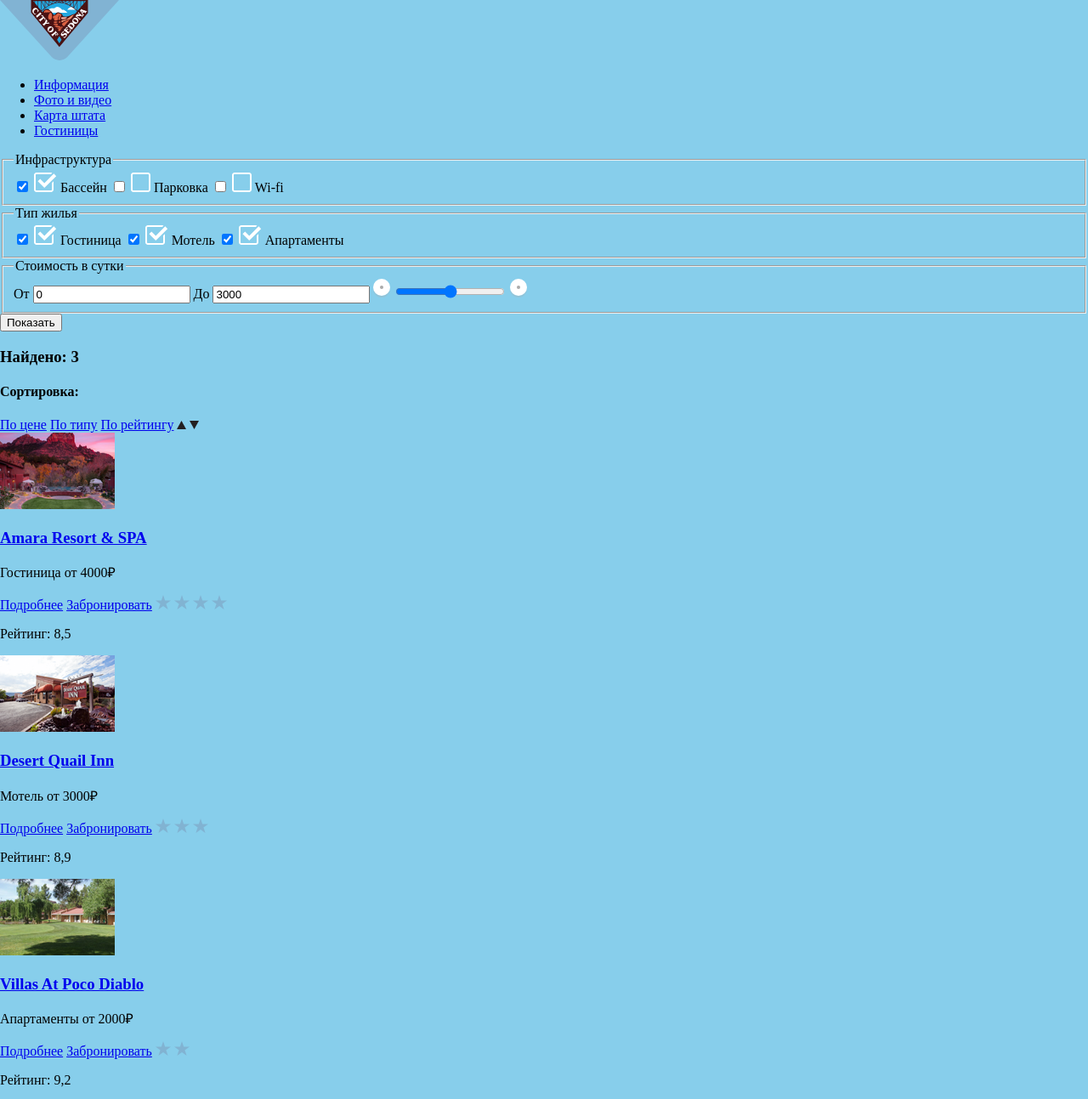
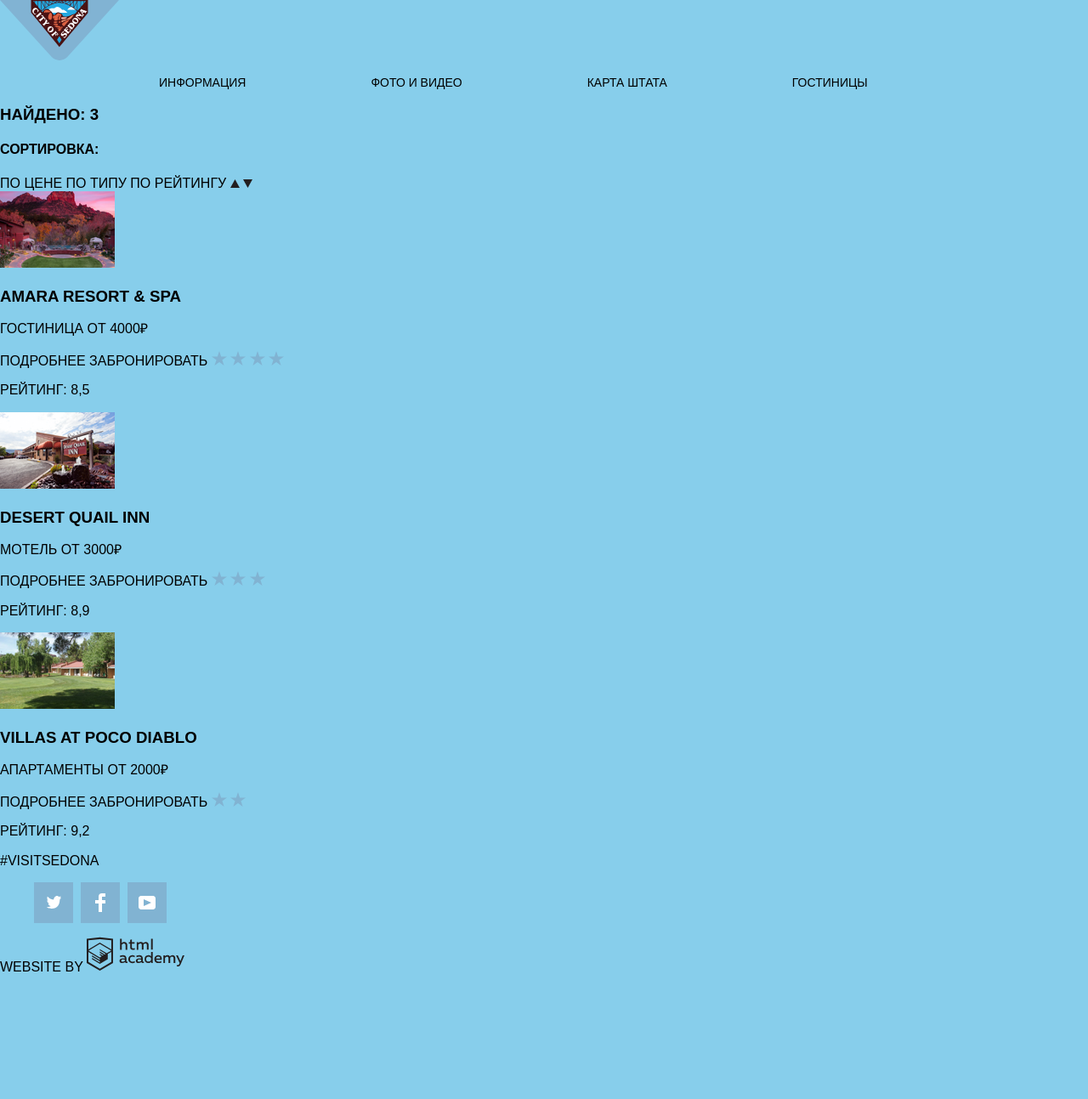
Before and after one commit to Nyankate4/1294981-sedona-27, a plain HTML site: page catalog.html in a window 1280 px wide. Shown: the top 1293 px of the page at 85% size. After the commit the page ends 1163 px from the top, so only its background shows below. Drawn offline with nearby package versions, Linux system fonts and the light colour scheme.

Commit message:
Добавила номер телефона и начала стилизацию проекта

```diff
--- a/catalog.html
+++ b/catalog.html
@@ -2,6 +2,7 @@
 <html lang="ru">
   <head>
     <meta charset="utf-8" />
+    <link rel="stylesheet" type="text/css" href="css/normalize.css"/>
     <link rel="stylesheet" href="css/style.css"/>
     <title>HTML Academy: Седона</title>
   </head>
@@ -16,7 +17,7 @@
           alt="Логотип"
       /></a>
       <nav>
-        <ul>
+        <ul class="site-navigation">
           <li><a href="#">Информация</a></li>
           <li><a href="#">Фото и видео</a></li>
           <li><a href="#">Карта штата</a></li>
@@ -168,10 +169,10 @@
     </main>
     <footer>
       <p><a href="#">#VisitSedona</a></p>
-      <div>
+      <div class="footer-social">
         <ul>
           <li>
-            <a href="#"
+            <a class="social-button" href="#"
               ><img
                 src="img/svg-sedona/twitter.svg"
                 width="17"
@@ -180,7 +181,7 @@
             /></a>
           </li>
           <li>
-            <a href="#"
+            <a class="social-button" href="#"
               ><img
                 src="img/svg-sedona/fb-icon.svg"
                 width="12"
@@ -189,7 +190,7 @@
             /></a>
           </li>
           <li>
-            <a href="#"
+            <a class="social-button" href="#"
               ><img
                 src="img/svg-sedona/youtube.svg"
                 width="20"
--- a/css/style.css
+++ b/css/style.css
@@ -1,4 +1,59 @@
 body {
     margin: 0;
     background-color:#87CEEB;
+    font-family: "PT Sans", sans-serif;
+    text-transform: uppercase;
+    color: #000;
+  background-image: url("");
+  background-position: top center;
+  background-repeat: no-repeat;
 }
+
+a {
+    text-decoration: none;
+    color: #000;
+}
+li {
+    list-style: none;
+   }
+form {
+ display: none;
+}
+
+nav {
+font-size: 14px;
+}
+
+.site-navigation {
+    display: flex;
+    flex-wrap: wrap;
+    text-indent: 147px;
+  }
+
+.welcome {
+    text-align: center;
+}
+
+
+.social-button {
+    display: flex;
+    align-items: center;
+    justify-content: center;
+    width: 46px;
+    height: 48px;
+    background-color:#81b3d2;
+  }
+  .social-button:hover,
+  .social-button:focus {
+    background-color: #669ec0;
+  }
+
+.social-button:active{
+
+}
+.footer-social ul {
+display: flex;
+flex-wrap: wrap;
+justify-content: space-between;
+width: 156px;
+}
--- a/index.html
+++ b/index.html
@@ -2,6 +2,7 @@
 <html lang="ru">
   <head>
     <meta charset="utf-8" />
+    <link rel="stylesheet" type="text/css" href="css/normalize.css"/>
     <link rel="stylesheet" href="css/style.css"/>
     <title>HTML Academy: Седона</title>
   </head>
@@ -16,7 +17,7 @@
           alt="Логотип"
       /></a>
       <nav>
-        <ul>
+        <ul class="site-navigation">
           <li><a href="#">Информация</a></li>
           <li><a href="#">Фото и видео</a></li>
           <li><a href="#">Карта штата</a></li>
@@ -26,6 +27,7 @@
     </header>
     <main>
       <img
+       class="welcome"
         src="img/svg-sedona/intro-welcome.svg"
         width="459"
         height="353"
@@ -181,10 +183,11 @@
     </main>
     <footer>
       <p><a href="#">#VisitSedona</a></p>
-      <div>
+      <p>Тел: +7(495) 666-02-66</p>
+      <div class="footer-social">
         <ul>
           <li>
-            <a href="#"
+            <a class="social-button" href="#"
               ><img
                 src="img/svg-sedona/twitter.svg"
                 width="17"
@@ -193,7 +196,7 @@
             /></a>
           </li>
           <li>
-            <a href="#"
+            <a class="social-button" href="#"
               ><img
                 src="img/svg-sedona/fb-icon.svg"
                 width="12"
@@ -202,7 +205,7 @@
             /></a>
           </li>
           <li>
-            <a href="#"
+            <a class="social-button" href="#"
               ><img
                 src="img/svg-sedona/youtube.svg"
                 width="20"
```
